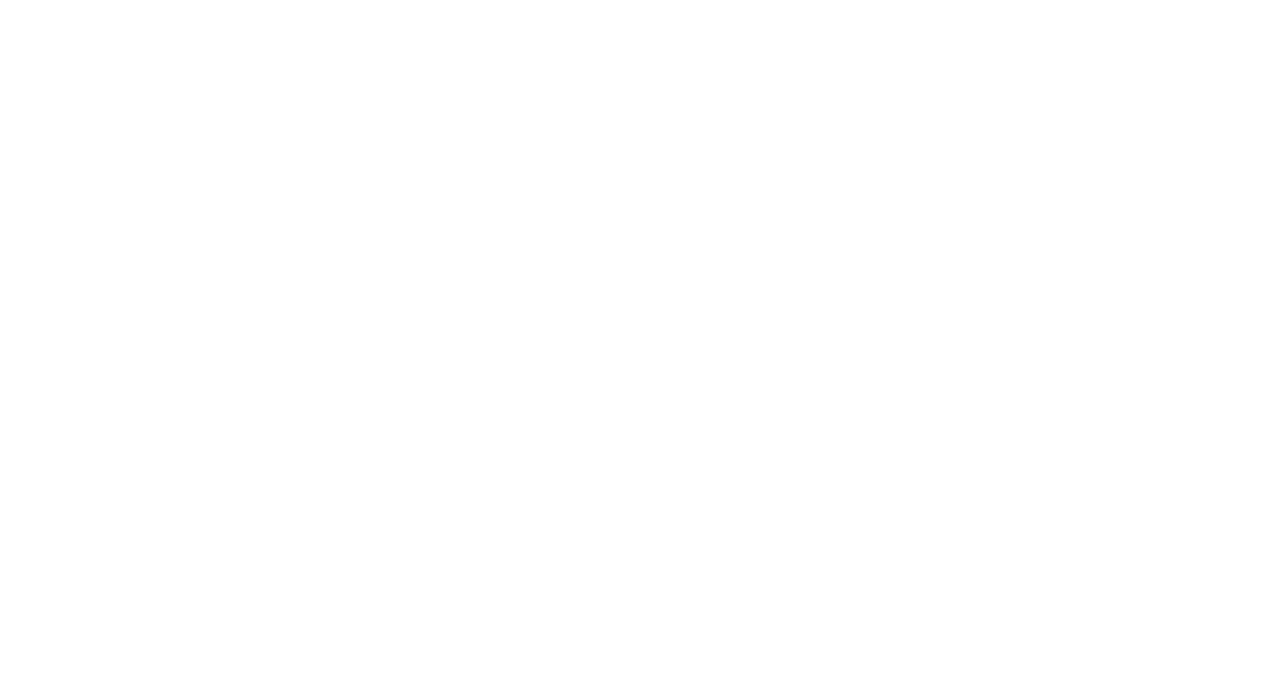
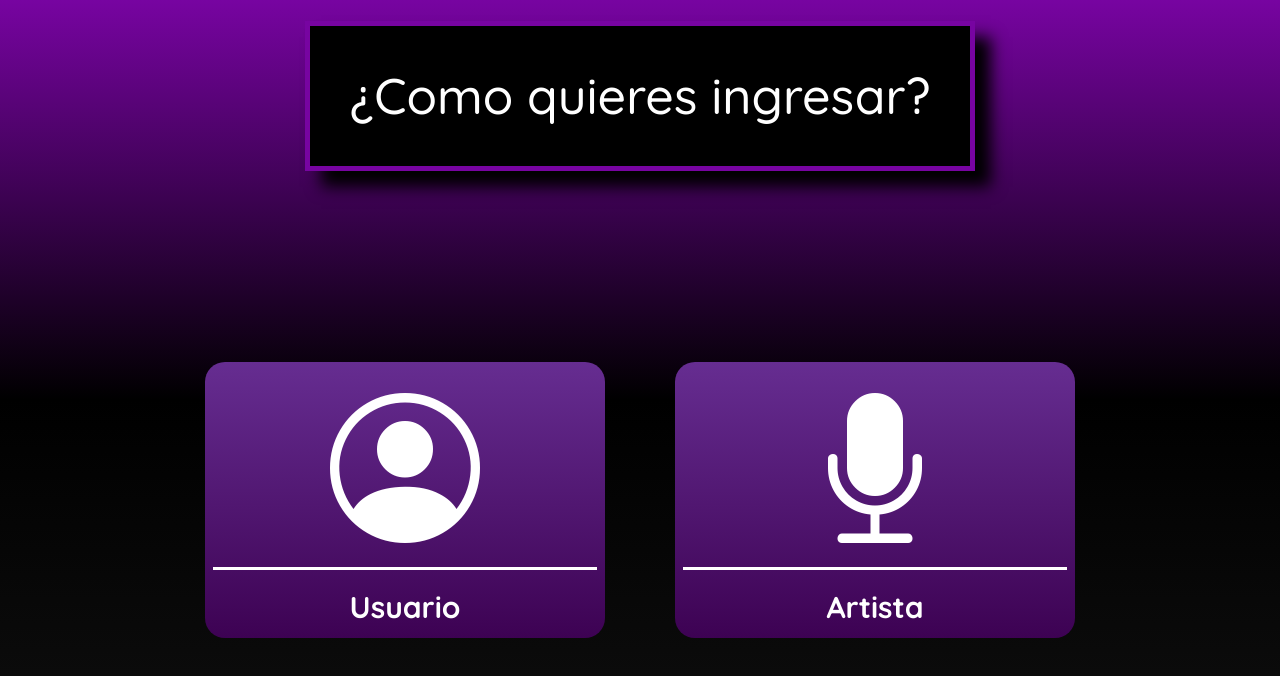
Before and after one commit to santimontironi/GarSonic-App, a React (Vite) app in the folder frontend/: page /ingresar in a window 1280 px wide. Before the commit this address had no page. Shown: the top 676 px of the page. Built offline with nearby package versions, Linux system fonts and the light colour scheme; a web font is replaced by a local one.

Commit message:
se agrego frame-motion para animaciones en componentes

```diff
--- a/frontend/package.json
+++ b/frontend/package.json
@@ -11,6 +11,7 @@
   },
   "dependencies": {
     "axios": "^1.11.0",
+    "framer-motion": "^12.23.11",
     "react": "^19.1.0",
     "react-dom": "^19.1.0",
     "react-router-dom": "^7.7.0"
--- a/frontend/src/App.jsx
+++ b/frontend/src/App.jsx
@@ -1,13 +1,13 @@
 import { BrowserRouter, Routes, Route } from "react-router-dom";
 import Index from "./pages/Index";
-import StartPage from "./pages/StartPage";
+import LoginOptionPage from "./pages/LoginOptionPage";
 
 const App = () => {
   return (
     <BrowserRouter>
       <Routes>
         <Route path="/" element={<Index/>}/>
-        <Route path="/comenzar" element={<StartPage/>} />
+        <Route path="/ingresar" element={<LoginOptionPage/>} />
       </Routes>
     </BrowserRouter>
   )
--- a/frontend/src/components/Header.jsx
+++ b/frontend/src/components/Header.jsx
@@ -21,7 +21,7 @@ const Header = () => {
                         <Link className="nav-link text-light" aria-current="page" to="/rols">Roles</Link>
                     </li>
                     <li className="nav-item">
-                        <Link className="nav-link btnIngresar" aria-current="page" to="/loginPage">Ingresar</Link>
+                        <Link className="nav-link btnIngresar" aria-current="page" to="/ingresar">Ingresar</Link>
                     </li>
                 </ul>
             </div>
--- a/frontend/src/components/LoginOption.jsx
+++ b/frontend/src/components/LoginOption.jsx
@@ -1,5 +1,13 @@
+import { motion } from "framer-motion"
+
 const LoginOption = ({icono,rol}) => {
   return (
+    <motion.div
+      initial={{ opacity: 0, y:50 }}
+      whileInView={{ opacity: 1, y: 0 }}
+      transition={{ duration: 0.6 }}
+      viewport={{ once: true }}
+    >
       <div className="loginOption">
           <div className="iconoContainer">
             <i className={icono} aria-hidden="true"></i>
@@ -8,6 +16,8 @@ const LoginOption = ({icono,rol}) => {
               <span className="rol">{rol}</span>
           </div>
       </div>
+
+    </motion.div>
   )
 }
 
--- a/frontend/src/pages/Index.jsx
+++ b/frontend/src/pages/Index.jsx
@@ -1,18 +1,25 @@
 import Header from "../components/Header";
+import { motion } from "framer-motion";
 
 const Index = () => {
   return (
     <>
       <Header/>
       <main className="index-container">
-        <div className="contentIndex">
-          <h1 className="tituloIndex">Te damos la bienvenida a GarSonic</h1>
-          <p className="introIndex">Tu nueva forma de escuchar música está acá. Descubrí artistas, explorá géneros y disfrutá de tus canciones favoritas en un solo lugar. GarSonic es una experiencia musical simple, rápida y sin distracciones. ¿Listo para empezar? Dale play y sentí la música.</p>
-          <div className="btnIndexBox">
-            <a className="btnIndex" href="/comenzar">Comenzar</a>
+        <motion.div
+          initial={{ opacity: 0, y:70 }}
+          whileInView={{ opacity: 1, y: 0 }}
+          transition={{ duration: 0.7 }}
+          viewport={{ once: true }}
+        >
+          <div className="contentIndex">
+            <h1 className="tituloIndex">Te damos la bienvenida a GarSonic</h1>
+            <p className="introIndex">Tu nueva forma de escuchar música está acá. Descubrí artistas, explorá géneros y disfrutá de tus canciones favoritas en un solo lugar. GarSonic es una experiencia musical simple, rápida y sin distracciones. ¿Listo para empezar? Dale play y sentí la música.</p>
+            <div className="btnIndexBox">
+              <a className="btnIndex" href="/ingresar">Comenzar</a>
+            </div>
           </div>
-
-        </div>
+        </motion.div>
       </main>
     </>
   )
--- a/frontend/src/pages/StartPage.jsx
+++ b/frontend/src/pages/LoginOptionPage.jsx
@@ -1,10 +1,18 @@
 import LoginOption from "../components/LoginOption"
+import { motion } from "framer-motion"
 
-const StartPage = () => {
+const LoginOptionPage = () => {
   return (
     <main className="comenzar-container">
       <div className="tituloComenzar">
-        <h1>¿Como quieres ingresar?</h1>
+        <motion.div
+          initial={{ opacity: 0, y:70 }}
+          whileInView={{ opacity: 1, y: 0 }}
+          transition={{ duration: 0.7 }}
+          viewport={{ once: true }}
+        >
+          <h1>¿Como quieres ingresar?</h1>
+        </motion.div>
       </div>
       <div className="opcionesIngreso">
 
@@ -27,4 +35,4 @@ const StartPage = () => {
   )
 }
 
-export default StartPage
+export default LoginOptionPage
--- a/frontend/src/static/css/stylesPages.css
+++ b/frontend/src/static/css/stylesPages.css
@@ -36,7 +36,7 @@
 }
 
 .contentIndex{
-    height: 500px;
+    height: 620px;
     width: 1200px;
     margin: auto;
     display: flex;
```
Also changed, not shown: 1 other file (tests, documents, lock files or other folders). Lines whose indentation alone changed are shown as unchanged.
